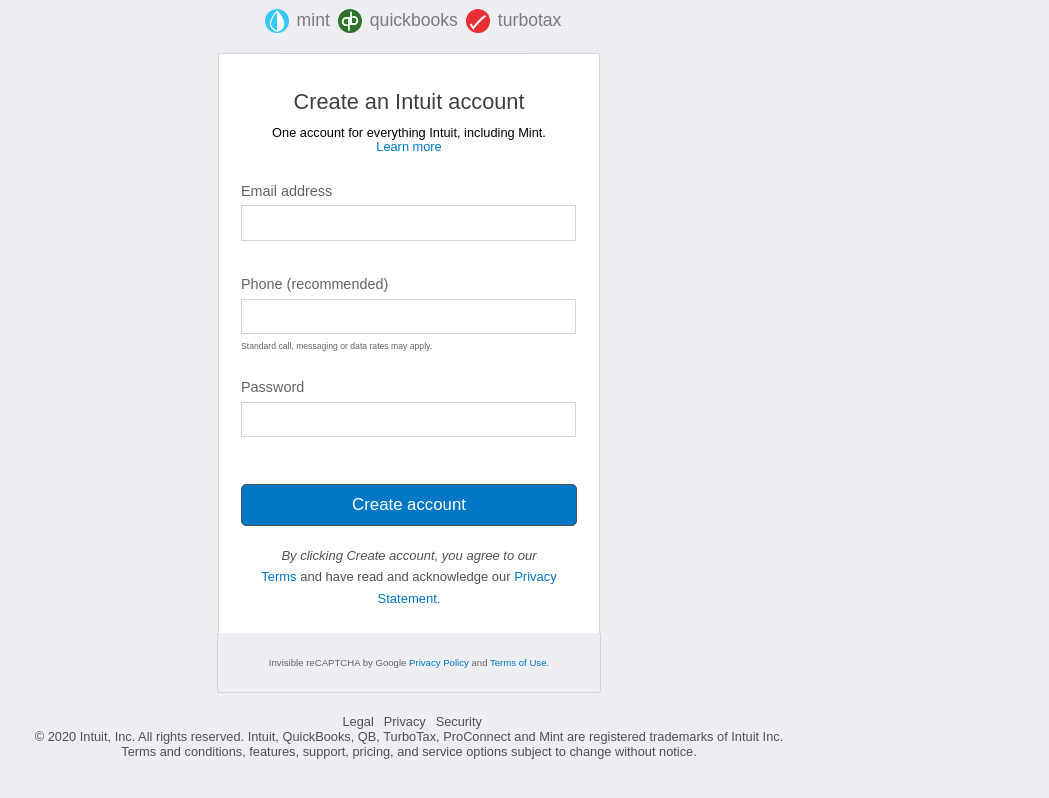
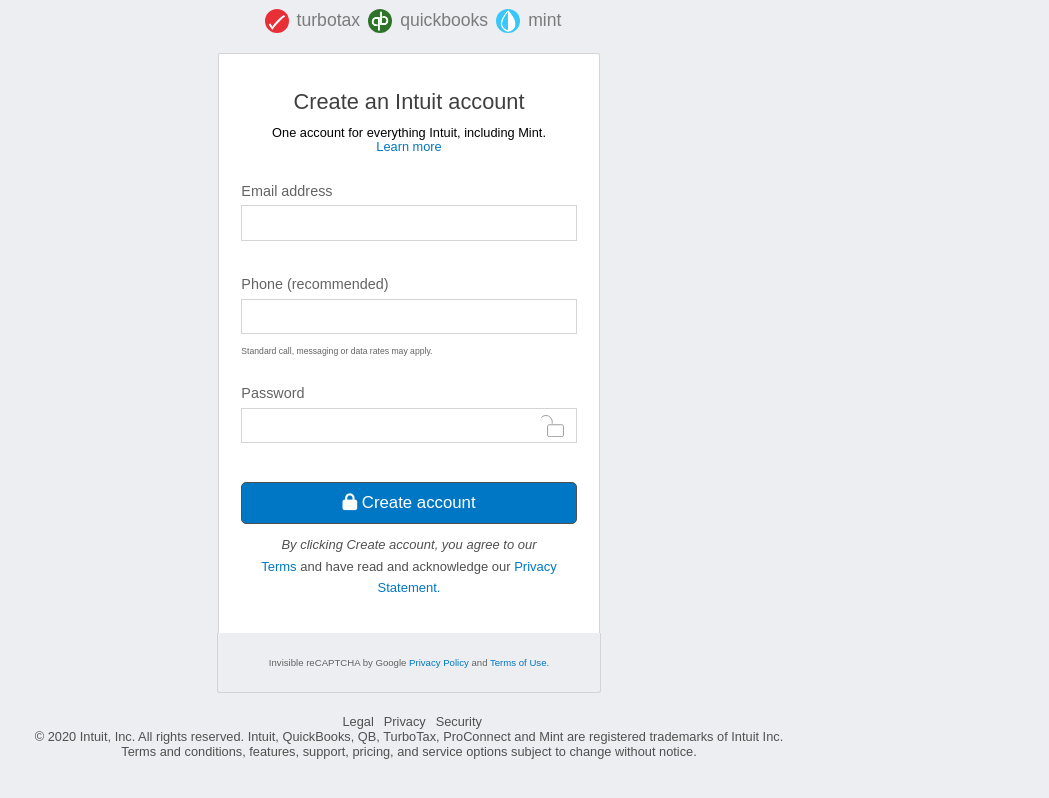
Before and after one commit to kenderb/kenderb.github.io, a plain HTML site: page htmlForm/index.html in a window 1280 px wide. Shown: the part 128-926 px from the top of the page, without its empty margins (231-1280 px from the left). Drawn offline with Linux system fonts and the light colour scheme.

Commit message:
new changes for the form icons

```diff
--- a/htmlForm/index.html
+++ b/htmlForm/index.html
@@ -39,21 +39,6 @@
         </h1>
         <ul class="logosMiddleTop flexBox">
           <li class="flexBox">
-            <a href="#"
-              ><img
-                src="assets/images/hojaMenta.svg"
-                alt="Leaf"
-                class="appIcons"
-            /></a>
-            <a href="#" class="text">mint</a>
-          </li>
-          <li class="flexBox">
-            <a href="#"
-              ><img src="assets/images/qb.svg" alt="qb" class="appIcons"
-            /></a>
-            <a href="#" class="text">quickbooks</a>
-          </li>
-          <li class="flexBox">
             <a href="#">
               <img
                 src="assets/images/paloma.svg"
@@ -63,6 +48,22 @@
             </a>
             <a href="#" class="text">turbotax</a>
           </li>
+          <li class="flexBox">
+            <a href="#">
+              <img src="assets/images/qb.svg" alt="qb" class="appIcons" />
+            </a>
+            <a href="#" class="text">quickbooks</a>
+          </li>
+          <li class="flexBox">
+            <a href="#">
+              <img
+                src="assets/images/hojaMenta.svg"
+                alt="Leaf"
+                class="appIcons"
+              />
+            </a>
+            <a href="#" class="text">mint</a>
+          </li>
         </ul>
         <form action="/login" class="actualForm">
           <div class="fiedsetOne flexBox">
@@ -71,21 +72,27 @@
               <p>One account for everything Intuit, including Mint.</p>
               <p class="apart"><a href="#">Learn more</a></p>
             </div>
-            <label class="iten namesFields">
-              Email address<input type="email" name="email" required />
-            </label>
-            <label class="iten namesFields">
-              Phone (recommended)<input type="tel" name="telephone" required />
-              <p class="standardCall">
+            <div class="iten namesFields padding-top">
+              <label>Email address</label>
+              <input type="email" name="email" required />
+            </div>
+            <div class="iten namesFields padding-top">
+              <label>Phone (recommended)</label>
+              <input type="tel" name="telephone" required />
+              <label class="standardCall">
                 Standard call, messaging or data rates may apply.
-              </p>
-            </label>
-            <label class="iten namesFields">
-              Password<input type="password" name="password" required />
-            </label>
-            <label class="iten">
-              <input type="submit" value="Create account" />
-            </label>
+              </label>
+            </div>
+            <div class="iten namesFields padding-top">
+              <label>Password</label>
+              <input type="password" name="password" required class="password" />
+            </div>
+            <div class="iten padding-top">
+              <button class="signIn blueColorBG create-account" type="submit">
+                <i class="fas fa-lock"></i>
+                Create account
+              </button>
+            </div>
             <div class="iten textCenter footerField">
               <p class="italiFont">
                 By clicking Create account, you agree to our
--- a/htmlForm/styles/main.css
+++ b/htmlForm/styles/main.css
@@ -141,7 +141,7 @@
   flex-direction: column;
 }
 
-label {
+.padding-top {
   padding-top: 2em;
 }
 
@@ -198,13 +198,14 @@
   margin-top: 0.5em;
 }
 
-input[type="submit"] {
+.create-account {
   height: 2.5em;
   border: 0.1em solid #505050;
   color: white;
   border-radius: 0.3em;
   font-size: 1.05em;
-  width: 20em;
+  width: 100%;
+  margin: auto;
   background-color: var(--blueColor);
 }
 
@@ -225,3 +226,15 @@
 .standardCall {
   font-size: 0.6em;
 }
+
+.password {
+  background-image: url("../assets/images/open-lock.svg");
+  background-repeat: no-repeat;
+  background-position-x: 22.4em;
+  background-size: 1.7em;
+  background-position-y: center;
+}
+
+.password:focus {
+  background-image: none;
+}
```
Also changed, not shown: htmlForm/assets/images/open-lock.svg (added).
